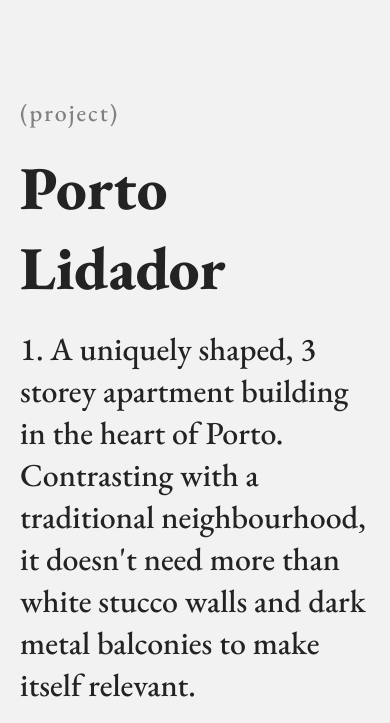
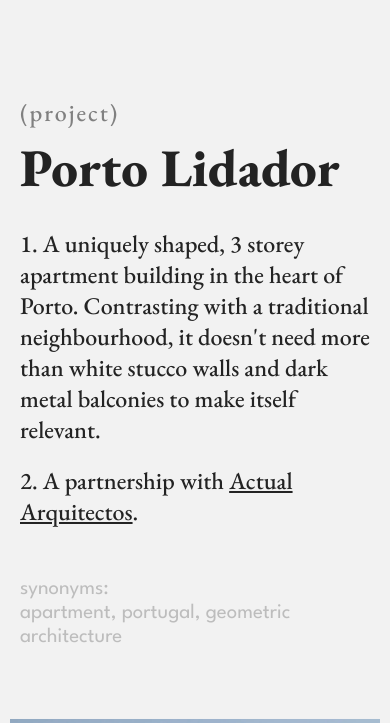
Before and after one commit to mmonteiro-1/stable, a plain HTML site: page project_lidador.html in a window 390 px wide. Shown: the part 63-786 px from the top of the page. Drawn offline with nearby package versions, Linux system fonts and the light colour scheme.

Commit message:
Update style.css

```diff
--- a/css/style.css
+++ b/css/style.css
@@ -477,15 +477,16 @@ button {
 		padding-top: 100px;
 	}
 	.title {
-		font-size: 3.8rem;
+		margin-top: 0;
+		font-size: 3.3rem;
 	}
 	.definition {
-		font-size: 2rem;
+		font-size: 1.5rem;
 	}
 	.synonyms {
 		flex-direction: column;
-		font-size: 1.5rem;
-		line-height: 2rem;
+		font-size: 1.3rem;
+		line-height: 1.5rem;
 	}
 	.synonyms span {
 		margin-left: 0;
@@ -555,8 +556,11 @@ button {
 		aspect-ratio: 1;
 		width: unset;
 	}
+	.feature {
+		width: 100%;
+	}
 	.feature_title {
-		font-size: 2.5rem;
+		font-size: 2rem;
 	}
 	.dark {
 		left: -10px;
```
